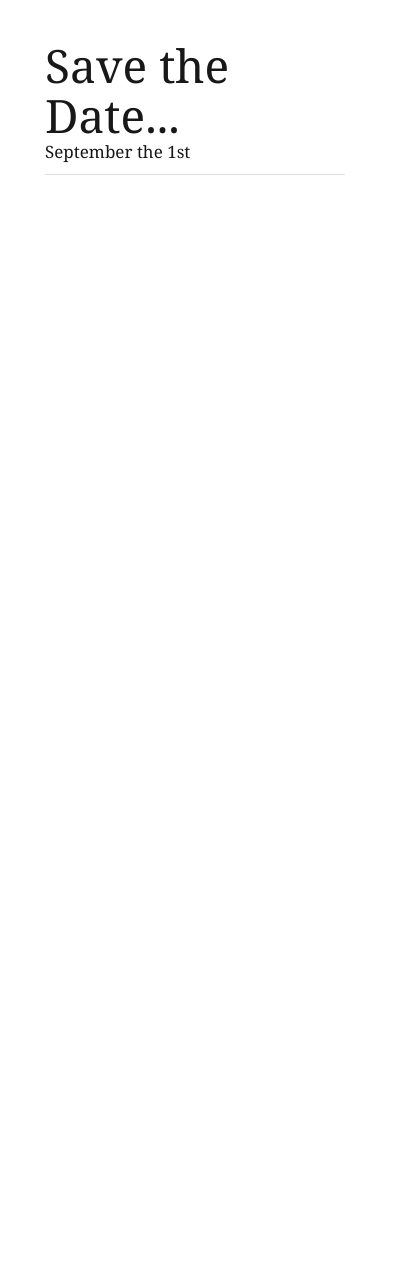
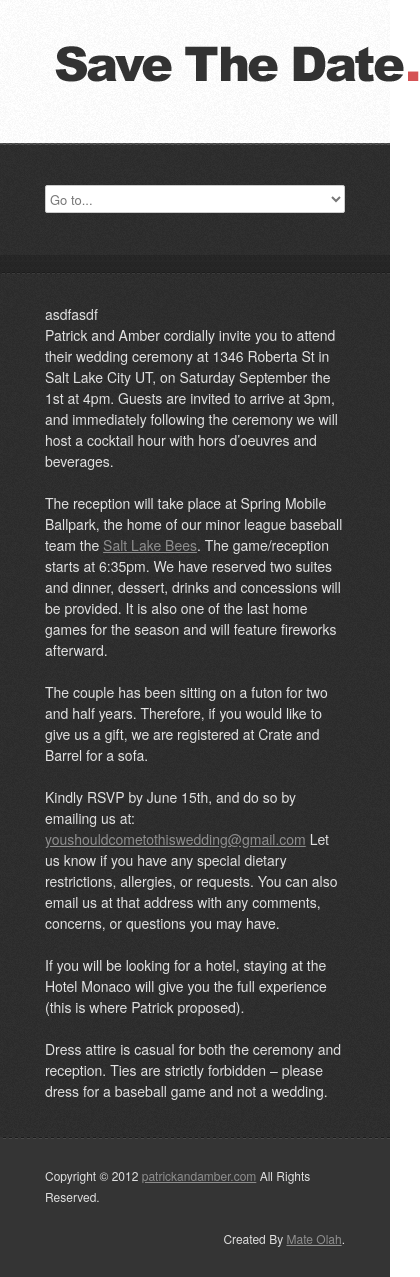
Before and after one commit to mateatslc/patrickandamber.com, a plain HTML site: page index.html in a window 390 px wide. Shown: the whole page, 420 px wide, since content can reach past the window. Before the commit the page ends 844 px from the top, so only its background shows below. Drawn offline with nearby package versions, Linux system fonts and the light colour scheme.

Commit message:
- created page layout - added logo - added some semi-dummy content - made responsive navigation work

```diff
--- a/index.html
+++ b/index.html
@@ -4,7 +4,6 @@
 <!--[if IE 8 ]><html class="ie ie8" lang="en"> <![endif]-->
 <!--[if (gte IE 9)|!(IE)]><!--><html lang="en"> <!--<![endif]-->
 	<head>
-
 		<!-- Basic Page Needs
 	  ================================================== -->
 		<meta charset="utf-8">
@@ -32,26 +31,117 @@
 		<link rel="apple-touch-icon" href="images/apple-touch-icon.png">
 		<link rel="apple-touch-icon" sizes="72x72" href="images/apple-touch-icon-72x72.png">
 		<link rel="apple-touch-icon" sizes="114x114" href="images/apple-touch-icon-114x114.png"> -->
+	</head>
 
-</head>
 	<body>
-
-
-
 		<!-- Primary Page Layout
 		================================================== -->
+		<div class="band header">
+			<header class="main container">
+				<h1 class="logo">
+					<a href="#">Save The Date</a>
+				</h1>
+			</header>
+		</div><!--end band-->
 
-	<!-- Delete everything in this .container and get started on your own site! -->
+		<div class="band navigation">
+			<nav class="primary container">
+				<ul>
+					<li><a href="#">Ceremony/Reception Information</a></li>
+					<li><a href="#">Their Cats</a></li>
+					<li><a href="#">Their Dogs</a></li>
+					<li><a href="#">Patrick</a></li>
+					<li><a href="#">Amber</a></li>
+				</ul>
+			</nav>
+		</div><!--end band-->
 
+		<div class="band content">
 			<div class="container">
-		<div class="sixteen columns">
-			<h1 class="remove-bottom" style="margin-top: 40px">Save the Date...</h1>
-			<h5>September the 1st</h5>
-			<hr />
+				<div class="five columns clearfix">
+asdfasdf
+				</div><!--end five-->
+				<div class="eleven columns">
+					<p>
+Patrick and Amber cordially invite you to attend their wedding
+ceremony at 1346 Roberta St in Salt Lake City UT, on Saturday
+September the 1st at 4pm. Guests are invited to arrive at 3pm, and
+immediately following the ceremony we will host a cocktail hour with
+hors d’oeuvres and beverages.
+					</p>
+					<p>
+The reception will take place at Spring Mobile Ballpark, the home of
+our minor league baseball team the <a href="http://www.milb.com/index.jsp?sid=t561">Salt Lake Bees</a>. The game/reception starts at
+6:35pm. We have reserved two suites and dinner, dessert, drinks and
+concessions will be provided. It is also one of the last home games
+for the season and will feature fireworks afterward.
+					</p>
+					<p>
+The couple has been sitting on a futon for two and half years.
+Therefore, if you would like to give us a gift, we are registered at
+Crate and Barrel for a sofa.
+					</p>
+					<p>
+Kindly RSVP by June 15th, and do so by emailing us at:
+<a href="mailto:youshouldcometothiswedding@gmail.com?Subject=RSVP" class="mailto">youshouldcometothiswedding@gmail.com</a>
+Let us know if you have any special dietary restrictions, allergies,
+or requests. You can also email us at that address with any comments,
+concerns, or questions you may have.
+					</p>
+					<p>
+If you will be looking for a hotel, staying at the Hotel Monaco will
+give you the full experience (this is where Patrick proposed).
+					<p>
+Dress attire is casual for both the ceremony and reception. Ties are
+strictly forbidden – please dress for a baseball game and not a
+wedding.
+					</p>
+				</div><!--end eleven-->
+			</div><!--end container-->
+		</div><!--end band-->
+
+		<div class="band bottom">
+			<footer class="bottom container">
+				<div class="eight columns first-credit">
+					<p>Copyright &copy; 2012 <a href="http://patrickandamber.com">patrickandamber.com</a> All Rights Reserved.</p>
 				</div>
-	</div><!-- container -->
+				<div class="eight columns last-credit">
+					<p>Created By <a href="#">Mate Olah</a>.</p>
+				</div>
+			</footer><!-- container -->
+		</div><!--end band-->
 
+	<!-- JS
+		================================================== -->
+	<script src="http://code.jquery.com/jquery-1.7.2.min.js"></script>
 
+	<!--slight variant on Chris Coyier's http://css-tricks.com/convert-menu-to-dropdown/ -->
+	<script type="text/javascript">
+		$(document).ready(function() {
+			// Create the dropdown bases
+			$('<select />').appendTo('.navigation nav');
+
+			// Create default option "Go to..."
+			$('<option />', {
+			   'selected': 'selected',
+			   'value': '',
+			   'text': 'Go to...'
+			}).appendTo('nav select');
+			// Populate dropdowns with the first menu items
+			$('.navigation nav li a').each(function() {
+			 	var el = $(this);
+			 	$('<option />', {
+			     	'value'   : el.attr('href'),
+			    	'text'    : el.text()
+			 	}).appendTo('nav select');
+			});
+
+			//make responsive dropdown menu actually work
+		  $('nav select').change(function() {
+		   	window.location = $(this).find('option:selected').val();
+		  });
+		});
+	</script>
 	<!-- End Document
 	================================================== -->
 	</body>
```
Lines whose indentation alone changed are shown as unchanged.
